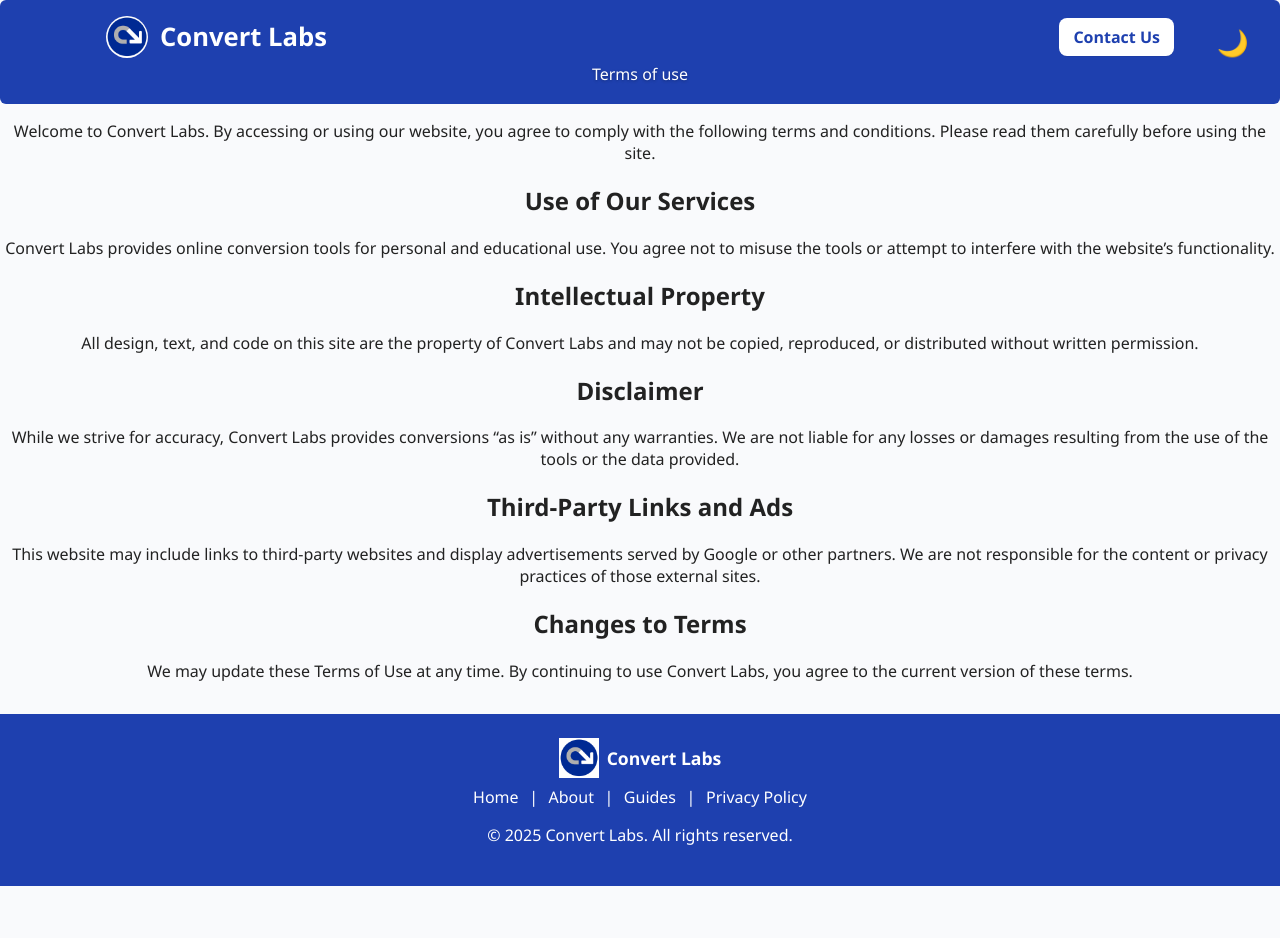
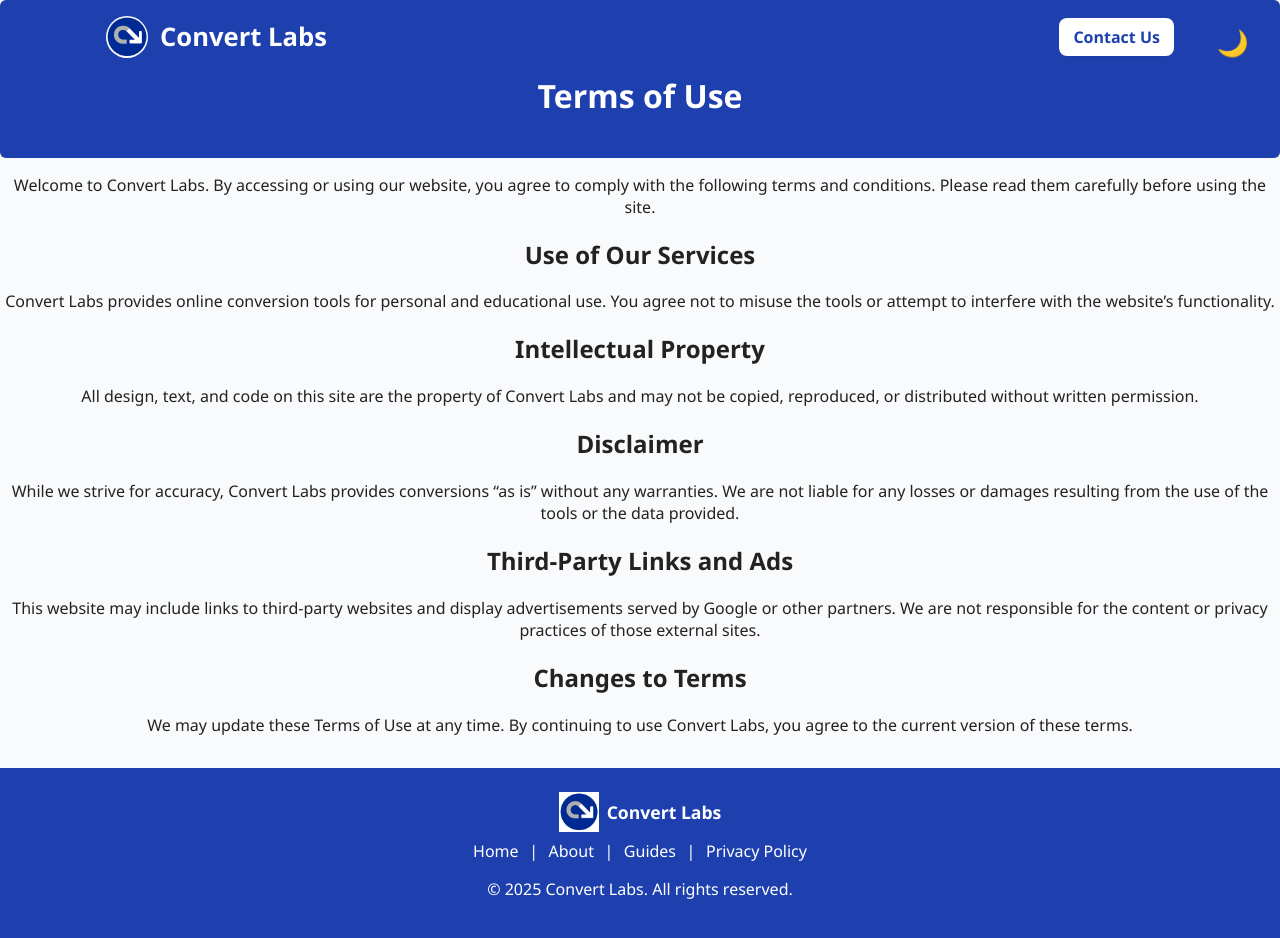
Before and after one commit to tarekhassan187-commits/convert-labs, a plain HTML site: page terms.html in a window 1280 px wide. Before the commit the page ends 886 px from the top, so only its background shows below. Drawn offline with Linux system fonts and the light colour scheme.

Commit message:
Update terms.html

```diff
--- a/terms.html
+++ b/terms.html
@@ -21,7 +21,8 @@
     </div>
   </div>
 
-  <p class="tagline">Terms of use</p>
+  <h1 style="font-size:2rem; font-weight:700; margin-top:1rem;">Terms of Use</h1>
+
 </header>
 
 
```
